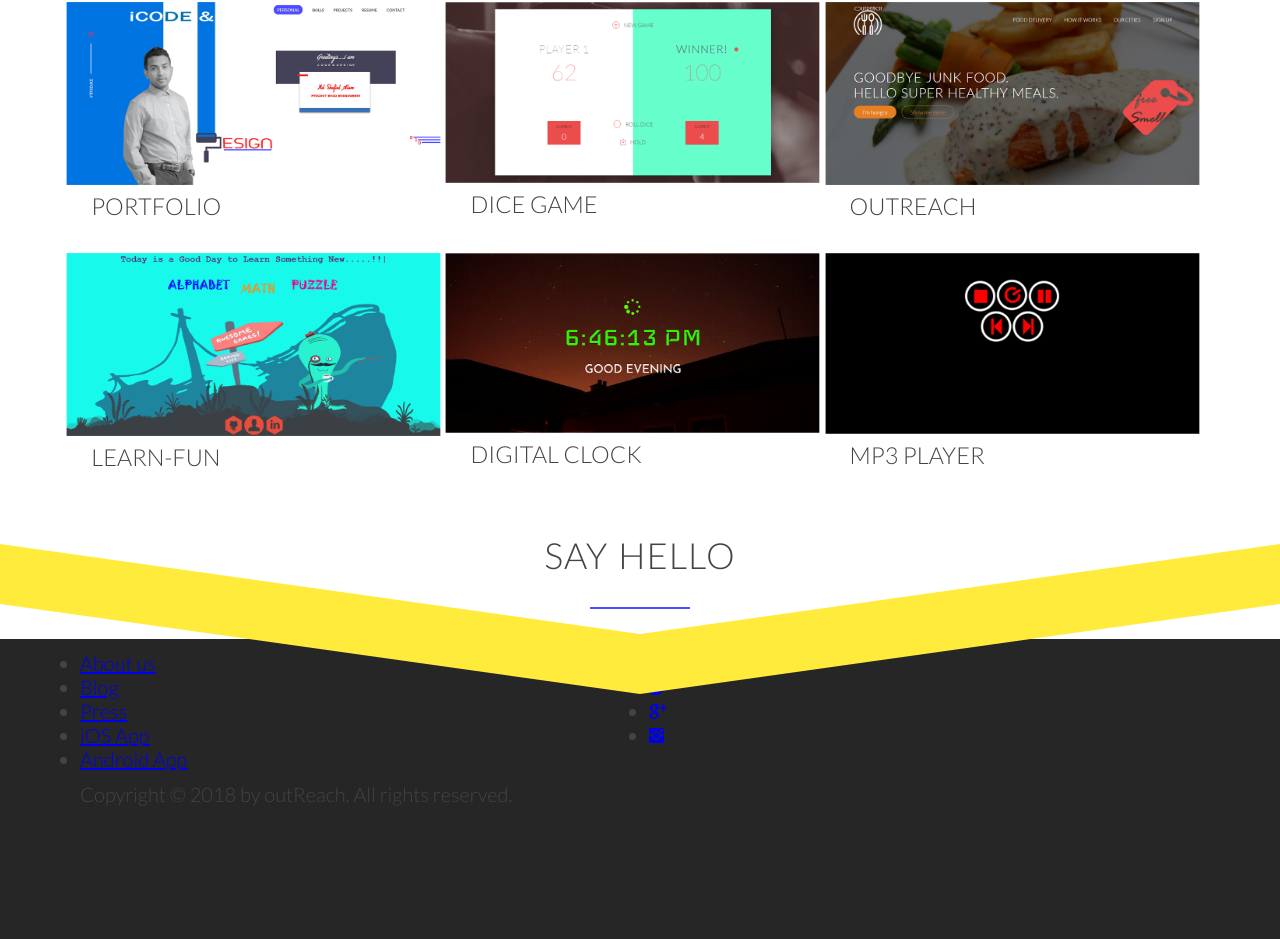
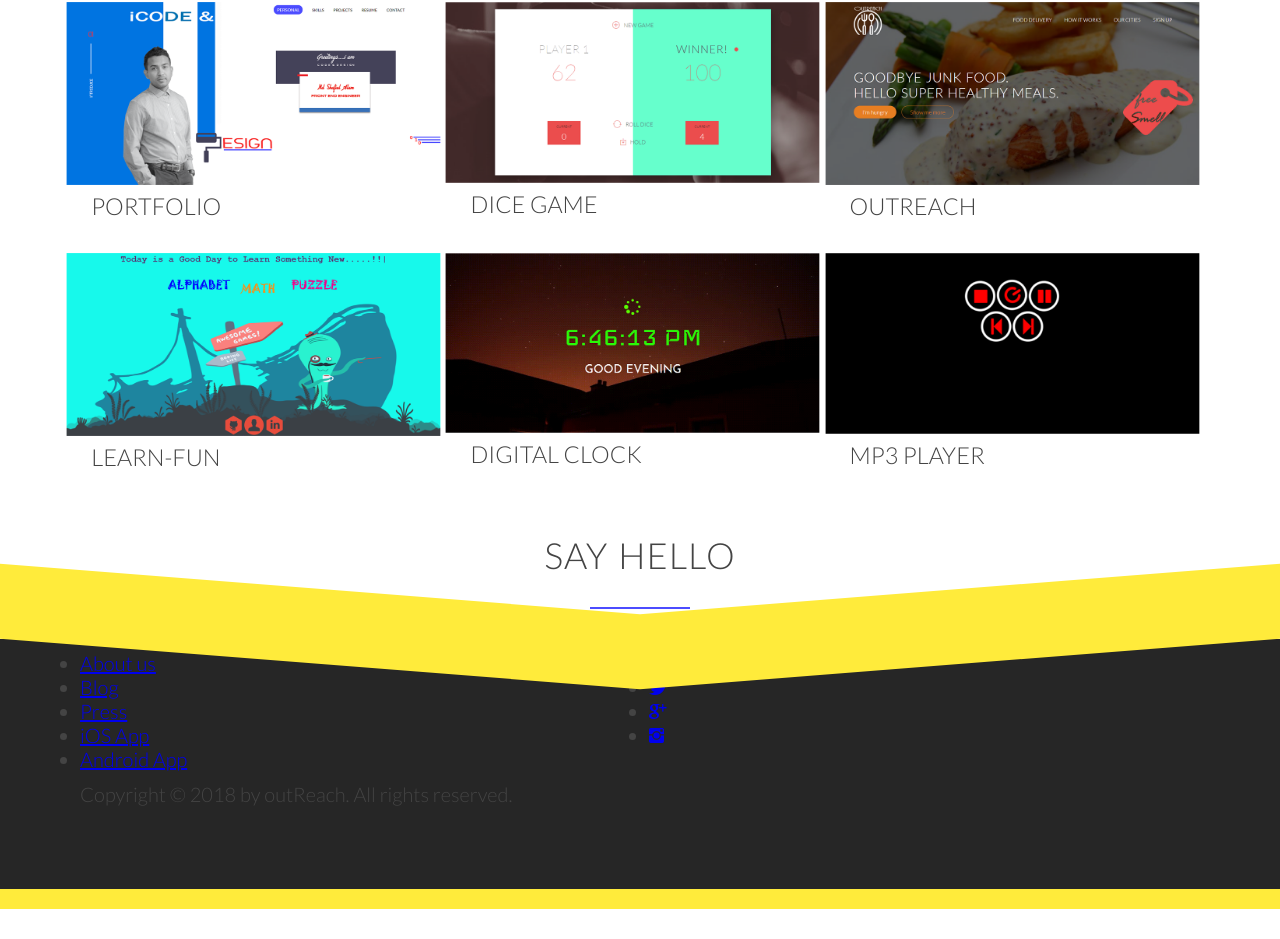
Before and after one commit to alamwebtech/my-portfolio, a plain HTML site: page index.html in a window 1280 px wide. Shown: the part 2352-3291 px from the top of the page. After the commit the page ends 3261 px from the top, so only its background shows below. Drawn offline with nearby package versions, Linux system fonts and the light colour scheme; a script that the page names is missing; files whose address does not match are found by name; a web font is replaced by a local one.

Commit message:
footer yellow

```diff
--- a/resources/css/style.css
+++ b/resources/css/style.css
@@ -283,14 +283,14 @@ p.view-project{
 
 .section-black{
 	width: 100%;
-	height: 300px;
+	height: 250px;
 	background: #262626;
 	position: relative;
 }
 
 .section-yellow{
 	width: 100%;
-/*	height: 500px;*/
+	height: 20px;
 	background: #ffeb3b;
 	position: relative;
 }
@@ -298,24 +298,24 @@ p.view-project{
 .section-black:before{
 	content: " ";
 	width: 50%;
-	height: 60px;
+	height: 75px;
 	position: absolute;
 	top: -50px;
 	left: 0;
 	background: #ffeb3b;
-	transform: skewY(8deg)
+	transform: skewY(4.5deg)
 }
 
 
 .section-black:after{
 	content: " ";
 	width: 50%;
-	height: 60px;
+	height: 75px;
 	position: absolute;
 	top: -50px;
 	right: 0;
 	background: #ffeb3b;
-	transform: skewY(-8deg)
+	transform: skewY(-4.5deg)
 }
 
 
```
